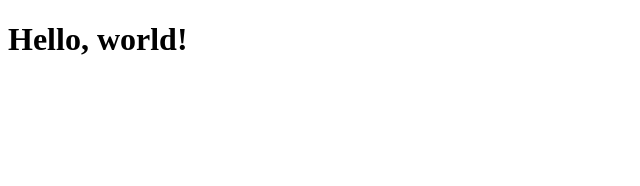
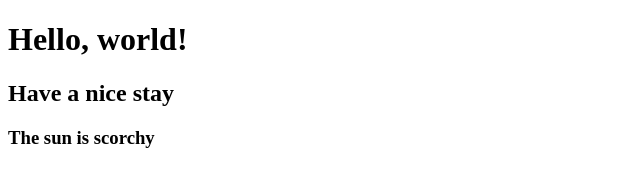
Before and after one commit to Hage714/Test-Repo, a plain HTML site: page index.html in a window 1280 px wide. Shown: the whole page, without its empty margins (0-640 px from the left). Drawn offline with Linux system fonts and the light colour scheme.

Commit message:
Update index.html

```diff
--- a/index.html
+++ b/index.html
@@ -7,5 +7,7 @@
   </head>
   <body>
     <h1>Hello, world!</h1>
+    <h2>Have a nice stay</h2>
+    <h3>The sun is scorchy</h3>
   </body>
 </html>
```
